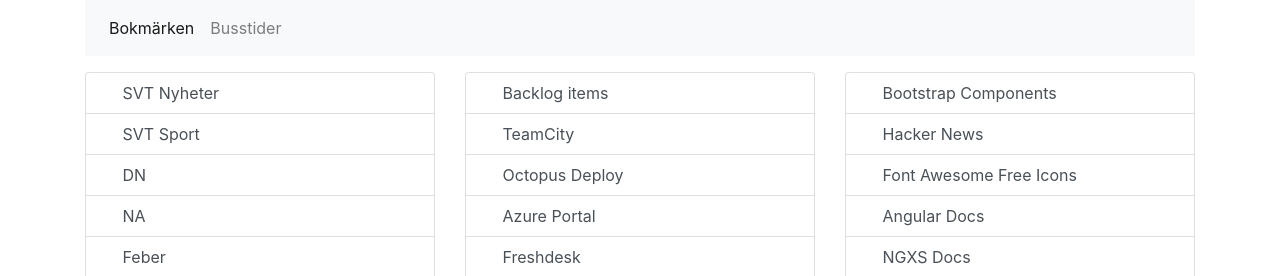
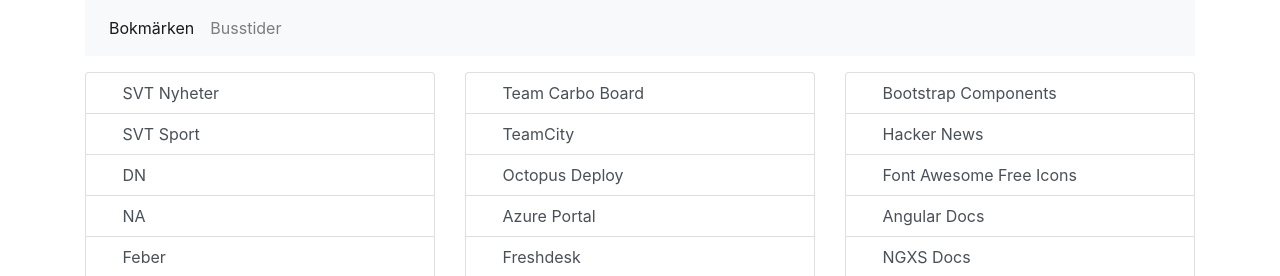
Before and after one commit to larsabrasha/bookmarks, a Jekyll site: the page built from index.html, in a window 1280 px wide. Shown: the top 276 px of the page. Built offline with Jekyll 4.4.1, drawn with Linux system fonts in a browser that asks for light colours.

Commit message:
Update bookmarks.json

```diff
--- a/_data/bookmarks.json
+++ b/_data/bookmarks.json
@@ -63,8 +63,8 @@
       {
         "items": [
           {
-            "title": "Backlog items",
-            "url": "https://dev.azure.com/cab-property/MEPS/Team%20Carbo/_boards/board/t/Team%20Carbo/Backlog%20items",
+            "title": "Team Carbo Board",
+            "url": "https://dev.azure.com/cab-property/MEPS/_boards/board/t/Team%20Carbo/Backlog%20items?team=Team%20Carbo",
             "favicon_domain": "cab.se"
           },
           {
```
